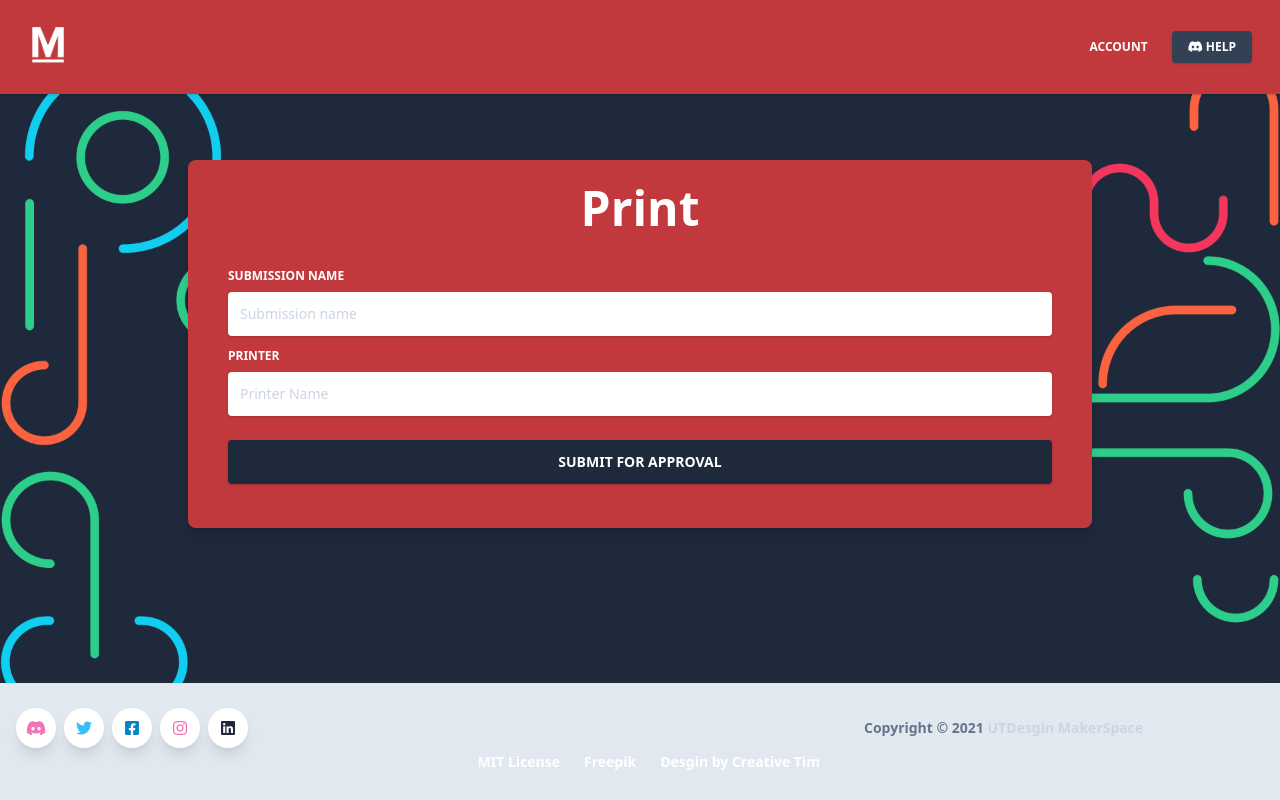
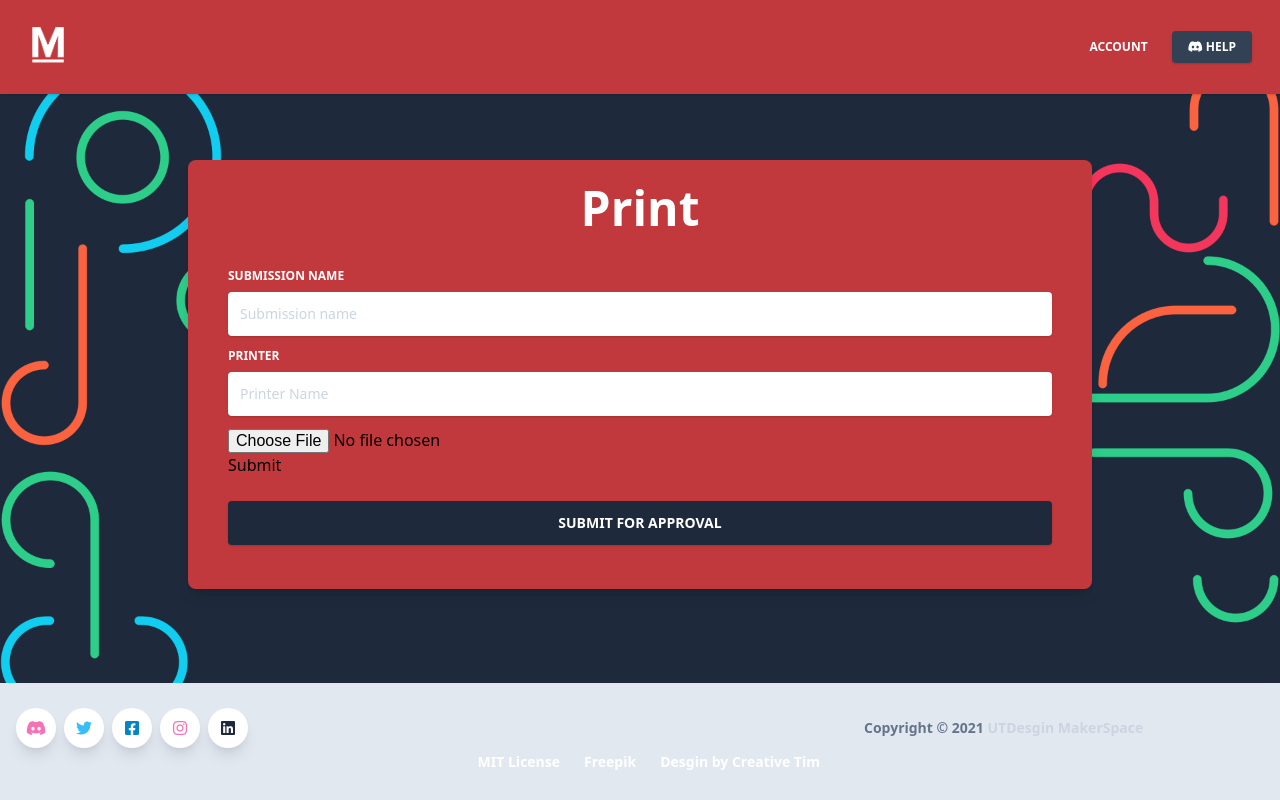
Before and after one commit to OctoPipeline/OctoPipeline, a Next.js app: page /print in a window 1280 px wide. Built offline with nearby package versions, Linux system fonts and the light colour scheme.

Commit message:
feat: create button for adding file, does nothing with the file
re #6

```diff
--- /dev/null
+++ b/components/Printing.tsx
@@ -0,0 +1,13 @@
+import React from "react";
+
+export default function Printing() {
+  const handleSubmission = () => {};
+  return (
+    <div>
+      <input type="file" name="file" />
+      <div>
+        <button onClick={handleSubmission}>Submit</button>
+      </div>
+    </div>
+  );
+}
--- a/package.json
+++ b/package.json
@@ -12,6 +12,7 @@
     "@fortawesome/fontawesome-free": "^5.15.4",
     "@popperjs/core": "^2.10.2",
     "chart.js": "^3.6.0",
+    "dropzone": "^6.0.0-beta.1",
     "mongoose": "^6.0.12",
     "next": "11.1.2",
     "react": "17.0.2",
@@ -23,6 +24,7 @@
     "@types/chart.js": "^2.9.34",
     "@types/googlemaps": "^3.43.3",
     "@types/react": "17.0.27",
+    "@types/react-dom": "^17.0.11",
     "commitizen": "^4.2.4",
     "cz-conventional-changelog": "3.3.0",
     "eslint": "7.32.0",
--- a/pages/print.tsx
+++ b/pages/print.tsx
@@ -1,10 +1,9 @@
 import React from "react";
 import Link from "next/link";
-
 // layout for page
 
 import Auth from "layouts/Auth";
-
+import Printing from "components/printing";
 export default function Login() {
   return (
     <>
@@ -32,7 +31,6 @@ export default function Login() {
                       placeholder="Submission name"
                     />
                   </div>
-
                   <div className="relative w-full mb-3">
                     <label
                       className="block uppercase text-white text-xs font-bold mb-2"
@@ -46,8 +44,9 @@ export default function Login() {
                       placeholder="Printer Name"
                     />
                   </div>
-                  <div></div>
-
+                  <div>
+                    <Printing />
+                  </div>
                   <div className="text-center mt-6">
                     <button
                       className="bg-blueGray-800 text-white active:bg-blueGray-600 text-sm font-bold uppercase px-6 py-3 rounded shadow hover:shadow-lg outline-none focus:outline-none mr-1 mb-1 w-full ease-linear transition-all duration-150"
--- a/util/models/Request.ts
+++ b/util/models/Request.ts
@@ -11,7 +11,7 @@ export interface IRequest extends Document {
   status: status;
   gcode: string;
   owner: Pick<IUser, "email">;
-  approver: Pick<IUser, "email">;
+  approver?: Pick<IUser, "email">;
 }
 
 const RequestSchema: Schema = new Schema({
```
Also changed, not shown: pages/print2.tsx (added, +34 -0 lines), 1 other file (tests, documents, lock files or other folders).
